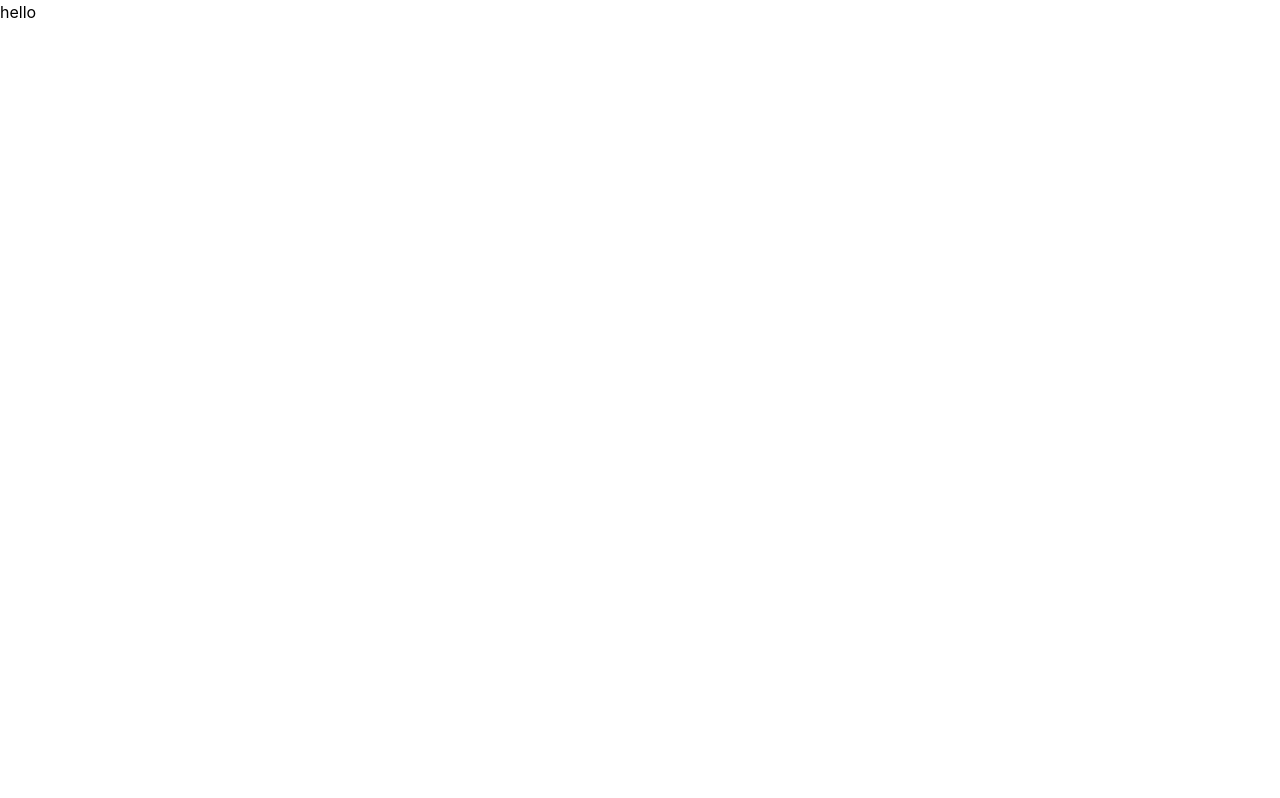
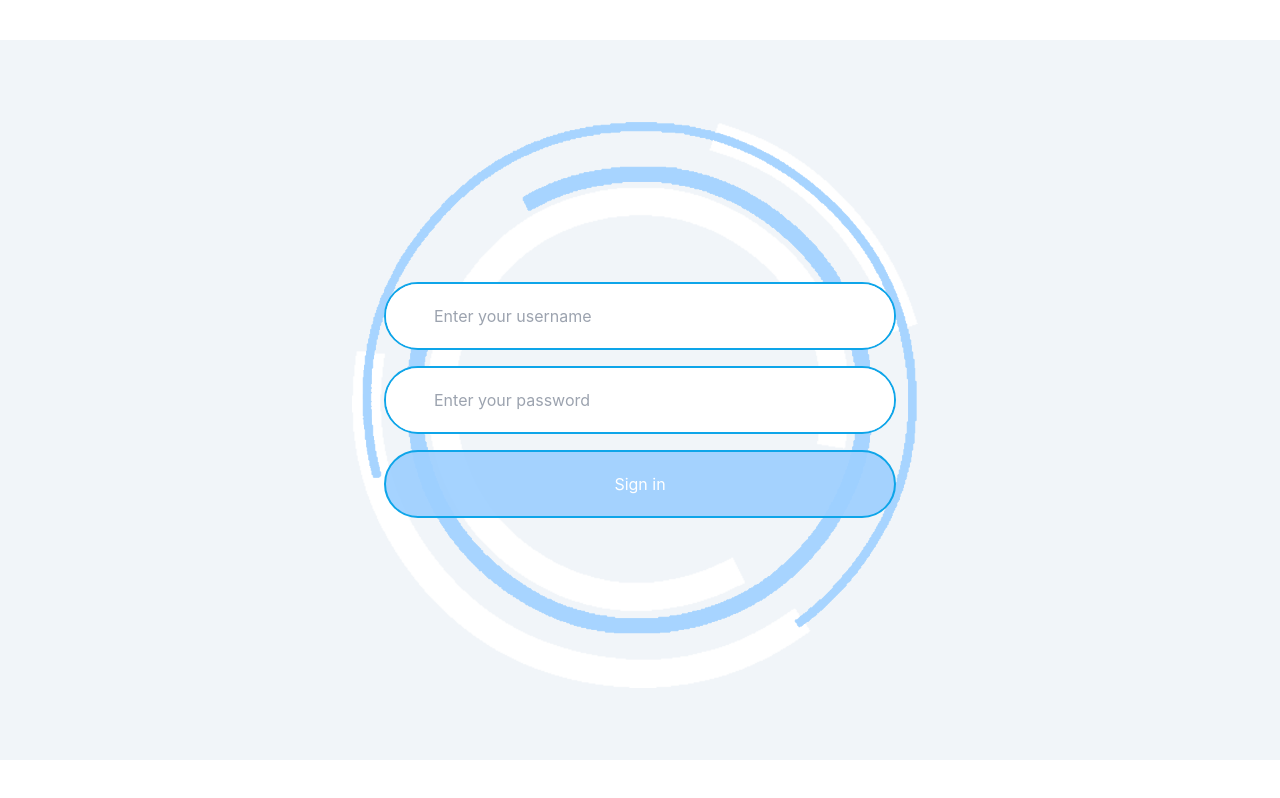
Before and after one commit to andreainzaghi/React-project, a React (Create React App) app in the folder react-mini-project/: page / in a window 1280 px wide. Built offline with nearby package versions, Linux system fonts and the light colour scheme.

Commit message:
login finish

```diff
--- a/react-mini-project/package.json
+++ b/react-mini-project/package.json
@@ -8,6 +8,7 @@
     "@testing-library/user-event": "^13.5.0",
     "react": "^18.1.0",
     "react-dom": "^18.1.0",
+    "react-router-dom": "^6.3.0",
     "react-scripts": "5.0.1",
     "web-vitals": "^2.1.4"
   },
@@ -36,6 +37,8 @@
     ]
   },
   "devDependencies": {
+    "autoprefixer": "^10.4.7",
+    "postcss": "^8.4.13",
     "tailwindcss": "^3.0.24"
   }
 }
--- /dev/null
+++ b/react-mini-project/postcss.config.js
@@ -0,0 +1,6 @@
+module.exports = {
+  plugins: {
+    tailwindcss: {},
+    autoprefixer: {},
+  },
+}
--- a/react-mini-project/src/App.js
+++ b/react-mini-project/src/App.js
@@ -1,14 +1,9 @@
-import logo from './logo.svg';
-import './App.css';
+import { Routes, Route } from "react-router-dom";
+import { Login, Dashboard } from "./pages";
 
-function App() {
-  return (
-    <div className="App">
-      <header className="App-header">
-        <div>hello</div>
-      </header>
-    </div>
-  );
-}
-
-export default App;
+export const App = () => (
+    <Routes>
+        <Route path="/" element={<Login />} />
+        <Route path="/dashboard" element={<Dashboard />} />
+    </Routes>
+);
--- a/react-mini-project/src/index.js
+++ b/react-mini-project/src/index.js
@@ -1,12 +1,13 @@
 import React from 'react';
 import ReactDOM from 'react-dom/client';
 import './index.css';
-import App from './App';
-import reportWebVitals from './reportWebVitals';
-
+import { App } from './App';
+import { BrowserRouter } from 'react-router-dom'
 const root = ReactDOM.createRoot(document.getElementById('root'));
 root.render(
   <React.StrictMode>
-    <App />
+    <BrowserRouter>
+      <App />
+    </BrowserRouter>
   </React.StrictMode>
 );
--- a/react-mini-project/src/pages/Dashboard/Dashboard.js
+++ b/react-mini-project/src/pages/Dashboard/Dashboard.js
@@ -0,0 +1,5 @@
+export const Dashboard = (props) => {
+    return (
+        <div >Dashboard</div >
+    );
+}
--- /dev/null
+++ b/react-mini-project/src/pages/Dashboard/index.js
@@ -0,0 +1 @@
+export * from './Dashboard';
--- a/react-mini-project/src/pages/Login/Login.js
+++ b/react-mini-project/src/pages/Login/Login.js
@@ -0,0 +1,82 @@
+import { BackgroundLogin } from "../../ui/BackgroundLogin";
+import { useState } from "react";
+import { Outlet, Link, useRoutes, Route, Router, Navigate } from "react-router-dom";
+import { Dashboard } from "../Dashboard";
+import { useNavigate } from "react-router-dom";
+import usersList from "./mockdata/userlist";
+export const Login = () => {
+    const navigate = useNavigate();
+    // const usersList = [
+    //     {
+    //         mail: "taher@sysdata.it",
+    //         password: "password",
+    //         id: "01Axsert",
+    //     },
+    //     {
+    //         mail: "andrea@sysdata.it",
+    //         password: "password",
+    //         id: "4Ecfg35",
+    //     },
+    //     {
+    //         mail: "alberto@sysdata.it",
+    //         password: "password",
+    //         id: "Ait75!ssD",
+    //     },
+    // ];
+
+    const [name, setName] = useState("");
+    const [password, setPassword] = useState("");
+
+
+    const handleName = (event) => {
+        setName(event.target.value);
+    }
+
+    const handlePassword = (event) => {
+        setPassword(event.target.value);
+    }
+
+    function Login(event) {
+
+        usersList.forEach((user) => {
+
+            if (user.mail.match(name) && user.password.match(password)) {
+                console.log('entrato')
+                navigate("/dashboard");
+            }
+
+        });
+
+    }
+
+    return (
+        <BackgroundLogin>
+            <form className="flex justify-center align-center  h-screen place-items-center w-full" id="sforndoform"
+            >
+
+                <div className="grid w-full place-items-center">
+                    <div id="box-username" className="flex w-2/5 mb-4 border-2 border-solid rounded-full border-sky-500">
+                        <i className="p-6 bg-white rounded-l-full fa-solid fa-user"></i>
+                        <input className="w-full h-16 rounded-r-full outline-none" value={name} onChange={handleName} type="email" placeholder="Enter your username" id="user"
+                        />
+                    </div>
+
+                    <div id="box-password" className="flex w-2/5 mb-4 border-2 border-solid rounded-full border-sky-500">
+                        <i className="p-6 bg-white rounded-l-full fa-solid fa-lock"></i>
+                        <input className="w-full h-16 rounded-r-full outline-none" value={password} onChange={handlePassword} type="password" placeholder="Enter your password" id="psw"
+                        />
+                    </div>
+
+                    <div className="flex w-2/5 bg-[#9ed0ffeb] text-white rounded-full border-solid border-2 border-sky-500">
+                        <button className="w-full h-16 rounded-full" type="submit" onClick={Login}>Sign in</button>
+                    </div>
+
+                    <div id="error" className="h-1/5">
+
+                    </div>
+                </div>
+            </form>
+        </BackgroundLogin>
+
+    );
+}
--- /dev/null
+++ b/react-mini-project/src/pages/Login/index.js
@@ -0,0 +1 @@
+export * from './Login';
--- /dev/null
+++ b/react-mini-project/src/pages/Login/mockdata/userlist.js
@@ -0,0 +1,19 @@
+const usersList = [
+    {
+        mail: "taher@sysdata.it",
+        password: "password",
+        id: "01Axsert",
+    },
+    {
+        mail: "andrea@sysdata.it",
+        password: "password",
+        id: "4Ecfg35",
+    },
+    {
+        mail: "alberto@sysdata.it",
+        password: "password",
+        id: "Ait75!ssD",
+    },
+];
+
+export default usersList;
--- /dev/null
+++ b/react-mini-project/src/pages/index.js
@@ -0,0 +1,2 @@
+export * from './Dashboard'
+export * from './Login'
--- /dev/null
+++ b/react-mini-project/src/ui/BackgroundLogin.js
@@ -0,0 +1,9 @@
+
+
+export const BackgroundLogin = (props) => {
+    return (
+        <div className="h-screen  w-full  bg-[url('./img/bk-login.png')] bg-contain bg-center flex justify-center align-center bg-no-repeat" >
+            {props.children}
+        </div >
+    );
+}
--- a/react-mini-project/tailwind.config.js
+++ b/react-mini-project/tailwind.config.js
@@ -1,5 +1,7 @@
 module.exports = {
-  content: ["./src/**/*.{html,js}"],
+  content: [
+    "./src/**/*.{js,jsx,ts,tsx}",
+  ],
   theme: {
     extend: {},
   },
```
Also changed, not shown: react-mini-project/src/img/bk-login.png (added), 1 other file (tests, documents, lock files or other folders).
